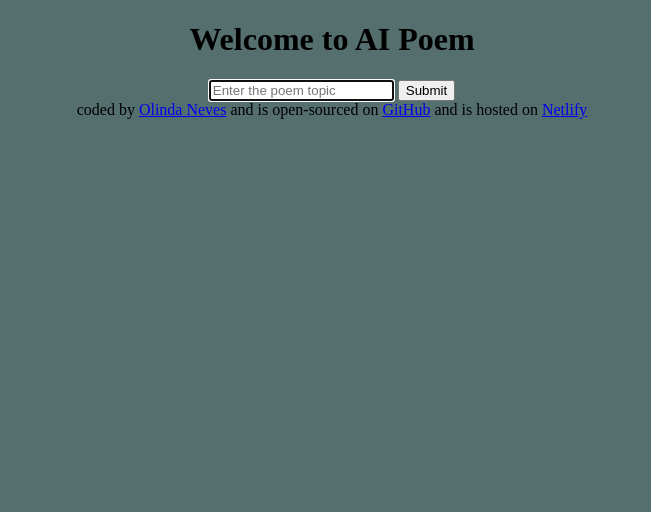
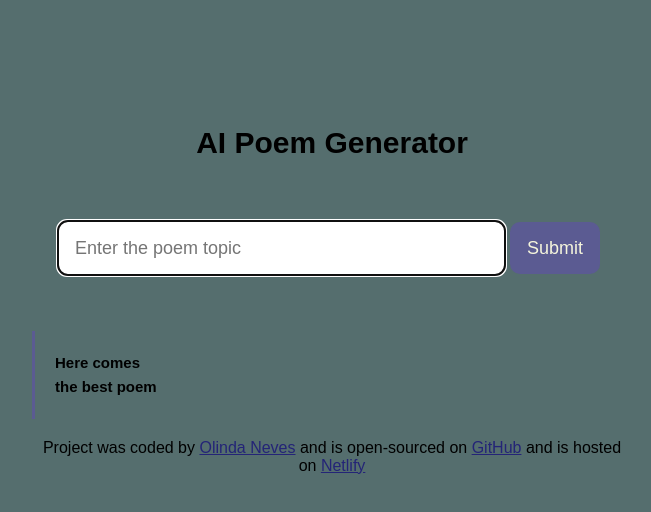
Before and after one commit to Linda-neves/AI-Poems-Generation, a plain HTML site: page index.html in a window 1280 px wide. Shown: the whole page, without its empty margins (308-959 px from the left). Drawn offline with Linux system fonts and the light colour scheme.

Commit message:
added styling,

```diff
--- a/index.html
+++ b/index.html
@@ -7,7 +7,8 @@
     <title>Poem</title>
   </head>
   <body>
-    <header><h1>Welcome to AI Poem</h1></header>
+    <div class="container">
+      <header><h1>AI Poem Generator</h1></header>
 
       <main>
         <form>
@@ -17,15 +18,19 @@
             required
             autofocus
             autocomplete="off"
+            class="fill-in"
           />
-        <input type="submit" />
+          <input type="submit" class="submit-button" />
         </form>
-      <div></div>
+
+        <div class="poem">Here comes <br />the best poem</div>
       </main>
 
       <footer>
-      coded by
-      <a href="https://github.com/Linda-neves" target="_blank">Olinda Neves</a>
+        Project was coded by
+        <a href="https://github.com/Linda-neves" target="_blank"
+          >Olinda Neves</a
+        >
         and is open-sourced on
         <a
           href="https://github.com/Linda-neves/AI-Poems-Generation"
@@ -35,6 +40,7 @@
         and is hosted on
         <a href="https://poem-in-ai.netlify.app/" target="_blank">Netlify</a>
       </footer>
+    </div>
     <script src="index.js"></script>
   </body>
 </html>
--- a/src/style.css
+++ b/src/style.css
@@ -1,4 +1,55 @@
 body {
   background-color: rgb(85, 110, 110);
+  font-family: Arial, Helvetica, sans-serif;
+}
+
+.container {
+  margin: 120px auto;
+  max-width: 600px;
+}
+header {
+  margin-bottom: 30px;
+}
+h1 {
+  font-weight: 700;
+  font-size: 30px;
+  line-height: 1.5;
   text-align: center;
 }
+form {
+  padding: 25px;
+
+  margin-bottom: 30px;
+}
+.fill-in {
+  padding: 16px;
+  border-color: rgb(177, 168, 168);
+  width: 75%;
+  font-size: 18px;
+  border-radius: 10px;
+  line-height: 20px;
+}
+.submit-button {
+  border-radius: 10px;
+  width: 90px;
+  padding: 16px 15px;
+  line-height: 20px;
+  font-size: 18px;
+  background-color: rgb(91, 91, 146);
+  color: beige;
+  border: none;
+}
+.poem {
+  font-size: 15px;
+  padding: 20px;
+  line-height: 24px;
+  border-left: 3px solid rgb(91, 91, 146);
+  margin-bottom: 20px;
+  font-weight: 650;
+}
+footer {
+  text-align: center;
+}
+a {
+  color: rgb(36, 36, 119);
+}
```
Lines whose indentation alone changed are shown as unchanged.
